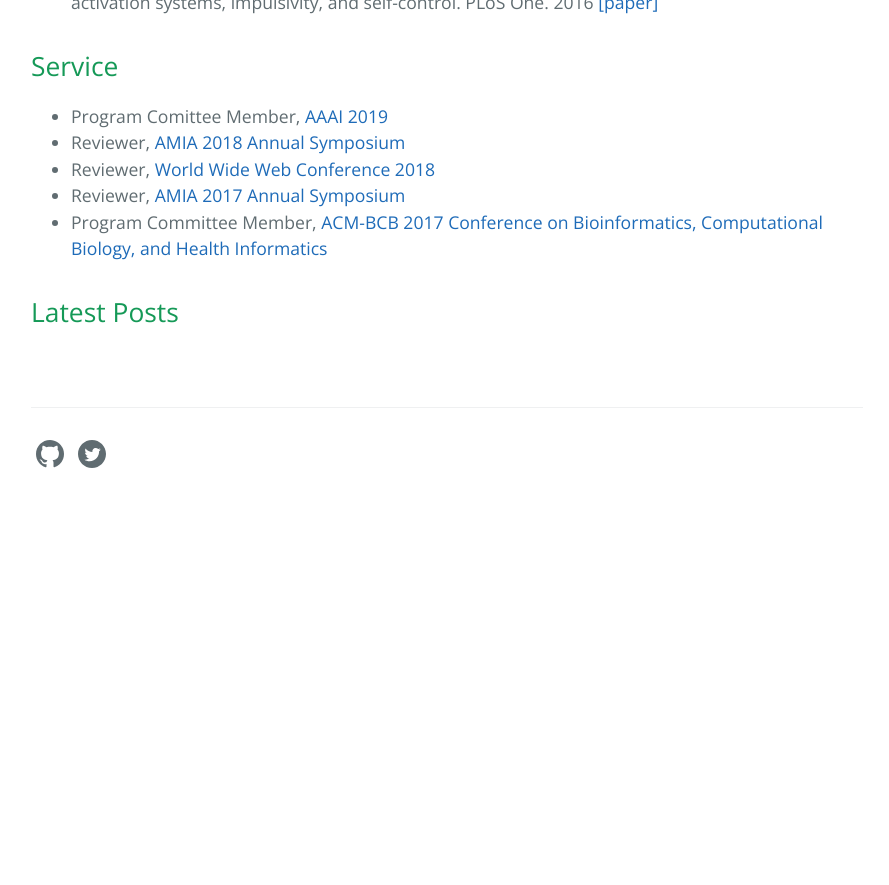
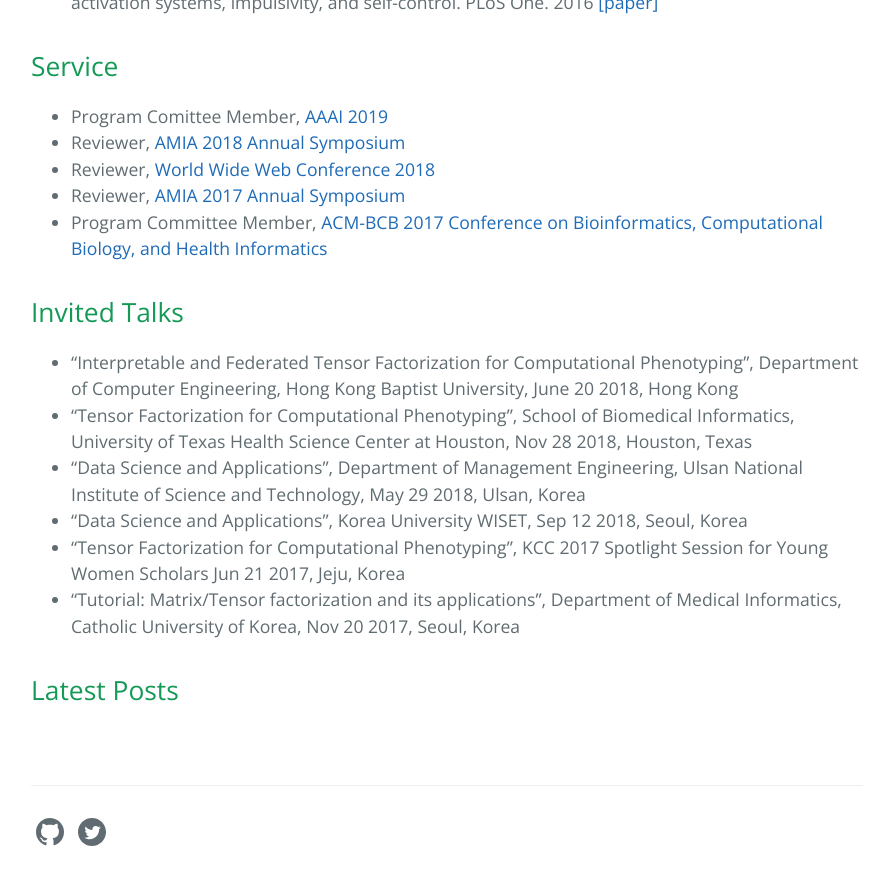
Before and after one commit to yejinjkim/yejinjkim.github.io, a Jekyll site: the page built from index.md, in a window 1280 px wide and 900 px high, scrolled down 1727 px. Shown: the top 885 px of the window, without its empty margins (193-1082 px from the left). Built offline with Jekyll 4.4.1, drawn with Linux system fonts in a browser that asks for light colours; our own code applies the rules of GitHub Pages for plain Markdown files; the repository's description, which GitHub fills in, is left out; before the commit the page ends 2249 px from its top, so only the background shows below that.

Commit message:
Update index.md

```diff
--- a/index.md
+++ b/index.md
@@ -37,3 +37,12 @@ She received her Ph.D. in Computer Science at Pohang University of Science and T
 - Reviewer, [World Wide Web Conference 2018](https://www2018.thewebconf.org/)
 - Reviewer, [AMIA 2017 Annual Symposium](https://www.amia.org/amia2017/spc)
 - Program Committee Member, [ACM-BCB 2017 Conference on Bioinformatics, Computational Biology, and Health Informatics](http://acm-bcb.org/2017/)
+
+
+## Invited Talks
+- "Interpretable and Federated Tensor Factorization for Computational Phenotyping", Department of Computer Engineering, Hong Kong Baptist University, June 20 2018, Hong Kong
+- "Tensor Factorization for Computational Phenotyping", School of Biomedical Informatics, University of Texas Health Science Center at Houston, Nov 28 2018, Houston, Texas
+- "Data Science and Applications", Department of Management Engineering, Ulsan National Institute of Science and Technology, May 29 2018, Ulsan, Korea
+- "Data Science and Applications", Korea University WISET, Sep 12 2018, Seoul, Korea
+- "Tensor Factorization for Computational Phenotyping", KCC 2017 Spotlight Session for Young Women Scholars Jun 21 2017, Jeju, Korea
+- "Tutorial: Matrix/Tensor factorization and its applications", Department of Medical Informatics, Catholic University of Korea, Nov 20 2017, Seoul, Korea
```
